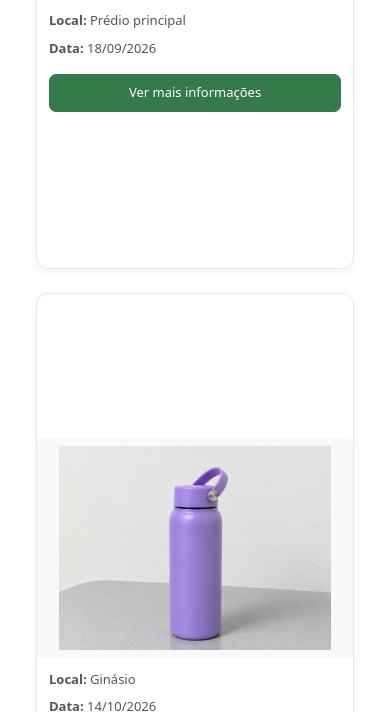
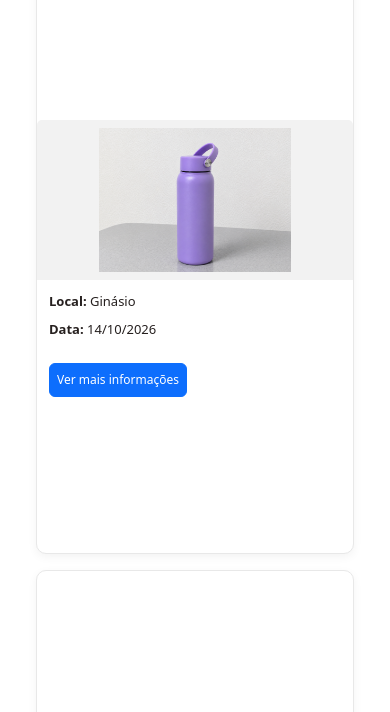
Before and after one commit to giovanna153/Sistema-Objetos-Perdidos-IFRNCM, a Flask app: page /objetos in a window 390 px wide. Shown: the part 3556-4268 px from the top of the page. Run offline with Flask 3, Linux system fonts and the light colour scheme; data comes from the database, SQL or seed files in the repository; some libraries are stand-ins or nearby versions.

Commit message:
CORREÇÃO DO TAMANHO DOS CARDS

```diff
--- a/app/static/css/style.css
+++ b/app/static/css/style.css
@@ -279,49 +279,56 @@
 /* CARDS DOS OBJETOS */
 
 .objeto-card {
-    height: 100%;
+    height: auto;
     border: 1px solid #E8E8E8;
-    border-radius: 12px;
+    border-radius: 10px;
     overflow: hidden;
     background-color: #FFFFFF;
-    box-shadow: 0 3px 12px rgba(0, 0, 0, 0.05);
-    transition: transform 0.25s ease, box-shadow 0.25s ease;
+    box-shadow: 0 3px 10px rgba(0, 0, 0, 0.05);
+    transition: transform 0.25s ease;
+    align-self: start;
 }
 
 .objeto-card:hover {
-    transform: translateY(-4px);
-    box-shadow: 0 8px 20px rgba(0, 0, 0, 0.09);
+    transform: translateY(-3px);
 }
 
 /* FOTOGRAFIAS */
 
 .objeto-card .objeto-foto {
-    display: block;
     width: 100%;
-    height: 160px;
+    height: 145px;
     object-fit: contain;
     background-color: #F2F2F2;
     padding: 8px;
 }
+
+.objeto-card .sem-foto {
+    height: 145px;
+    display: flex;
+    align-items: center;
+    justify-content: center;
+    background-color: #F2F2F2;
+    color: #777;
+}
+
+/* CONTEÚDO */
 
 .objeto-card .card-body {
     padding: 12px;
 }
 
 .objeto-card .card-text {
-    color: #555555;
     font-size: 13px;
     margin-bottom: 8px;
 }
 
+
 /* BOTÃO VER MAIS */
 
 .objeto-card .btn-primary {
-    background-color: var(--cor-verde);
-    border-color: var(--cor-verde);
-    border-radius: 7px;
-    font-size: 13px;
-    padding: 8px 10px;
+    font-size: 12px;
+    padding: 7px;
 }
 
 .objeto-card .btn-primary:hover {
--- a/app/templates/objetos.html
+++ b/app/templates/objetos.html
@@ -150,13 +150,13 @@
 
     {% if objetos.items %}
 
-        <div class="row g-4">
+        <div class="row row-cols-1 row-cols-sm-2 row-cols-md-3 row-cols-lg-5 g-3 align-items-start">
 
             {% for objeto in objetos.items %}
 
-                <div class="col-12 col-sm-6 col-md-4 col-lg-3">
+                <div class="col">
 
-                    <section class="card objeto-card h-100">
+                    <section class="card objeto-card">
 
 
                         {% if objeto.foto %}
@@ -164,18 +164,18 @@
                                 src="{{ url_for('static', filename=objeto.foto) }}"
                                 class="card-img-top objeto-foto"
                                 alt="Foto de {{ objeto.nome_objeto }}"
-                                style="height: 220px; object-fit: contain; background-color: #f8f9fa;"
+
                             >
                         {% else %}
                             <div
-                                class="d-flex align-items-center justify-content-center bg-light text-secondary"
-                                style="height: 220px;"
+                                class="sem-foto"
+
                             >
                                 Sem foto disponível
                             </div>
                         {% endif %}
 
-                        <div class="card-body d-flex flex-column">
+                        <div class="card-body">
 
 
                             <p class="card-text mb-2">
@@ -192,7 +192,7 @@
 
                             <button
                                 type="button"
-                                class="btn btn-primary mt-auto"
+                                class="btn btn-primary mt-2"
                                 data-bs-toggle="modal"
                                 data-bs-target="#modalObjeto{{ objeto.id }}"
                             >
```
